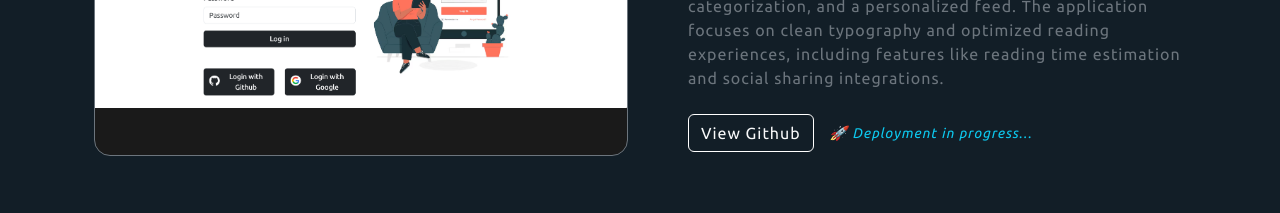
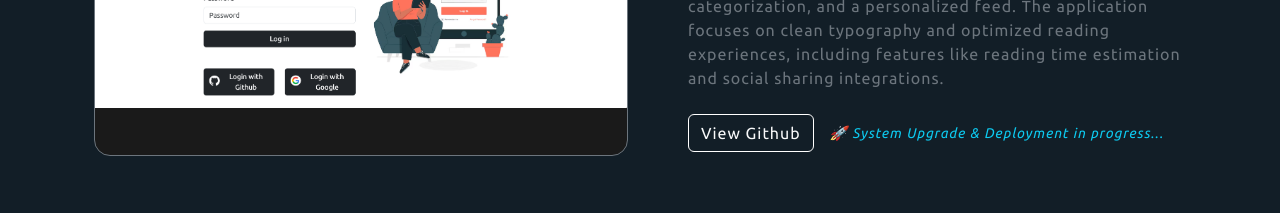
Before and after one commit to Alessandro01-dev/portfolio, a React (Vite) app: page / in a window 1280 px wide. Shown: the part 2600-2813 px from the top of the page. Built offline with nearby package versions, Linux system fonts and the light colour scheme; no server answers.

Commit message:
updated thread blog status

```diff
--- a/src/components/projects/Projects.jsx
+++ b/src/components/projects/Projects.jsx
@@ -32,7 +32,7 @@ const Projects = () => {
       image: blog,
       github: "https://github.com/Alessandro01-dev/epicode/tree/main/M6",
       demo: null,
-      progressMessage: "Deployment in progress"
+      progressMessage: "System Upgrade & Deployment in progress"
     }
   ];
 
```
